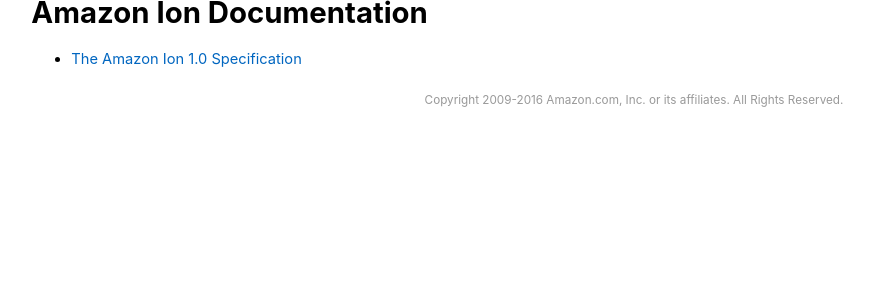
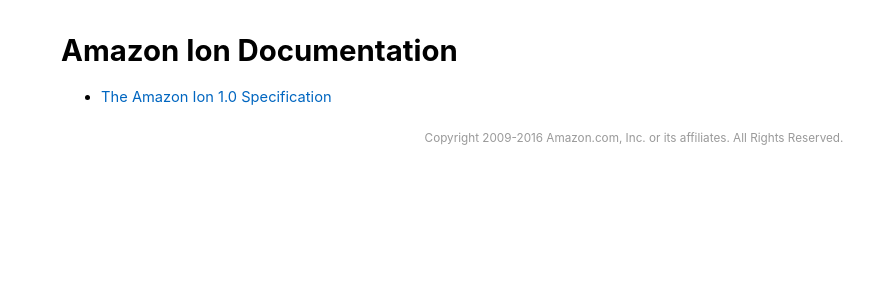
Before and after one commit to amazon-ion/ion-docs, a Jekyll site: the page built from index.md, in a window 1280 px wide. Shown: the top 300 px of the page, without its empty margins (6-880 px from the left). Built offline with Jekyll 4.4.1, drawn with Linux system fonts in a browser that asks for light colours.

Commit message:
Changes margin to 1-inch.

```diff
--- a/stylesheets/display.css
+++ b/stylesheets/display.css
@@ -1,8 +1,10 @@
 @charset "utf-8";
 
 body {
-    margin-top: 0;
-    margin-bottom: 2em;
+    margin-top: 1cm;
+    margin-bottom: 1cm;
+    margin-left: 1cm;
+    margin-right: 1cm;
     padding: 0 2em;
     font-family: -apple-system, "Helvetica Neue", Arial, sans-serif;
     line-height: 1.8em;
```
